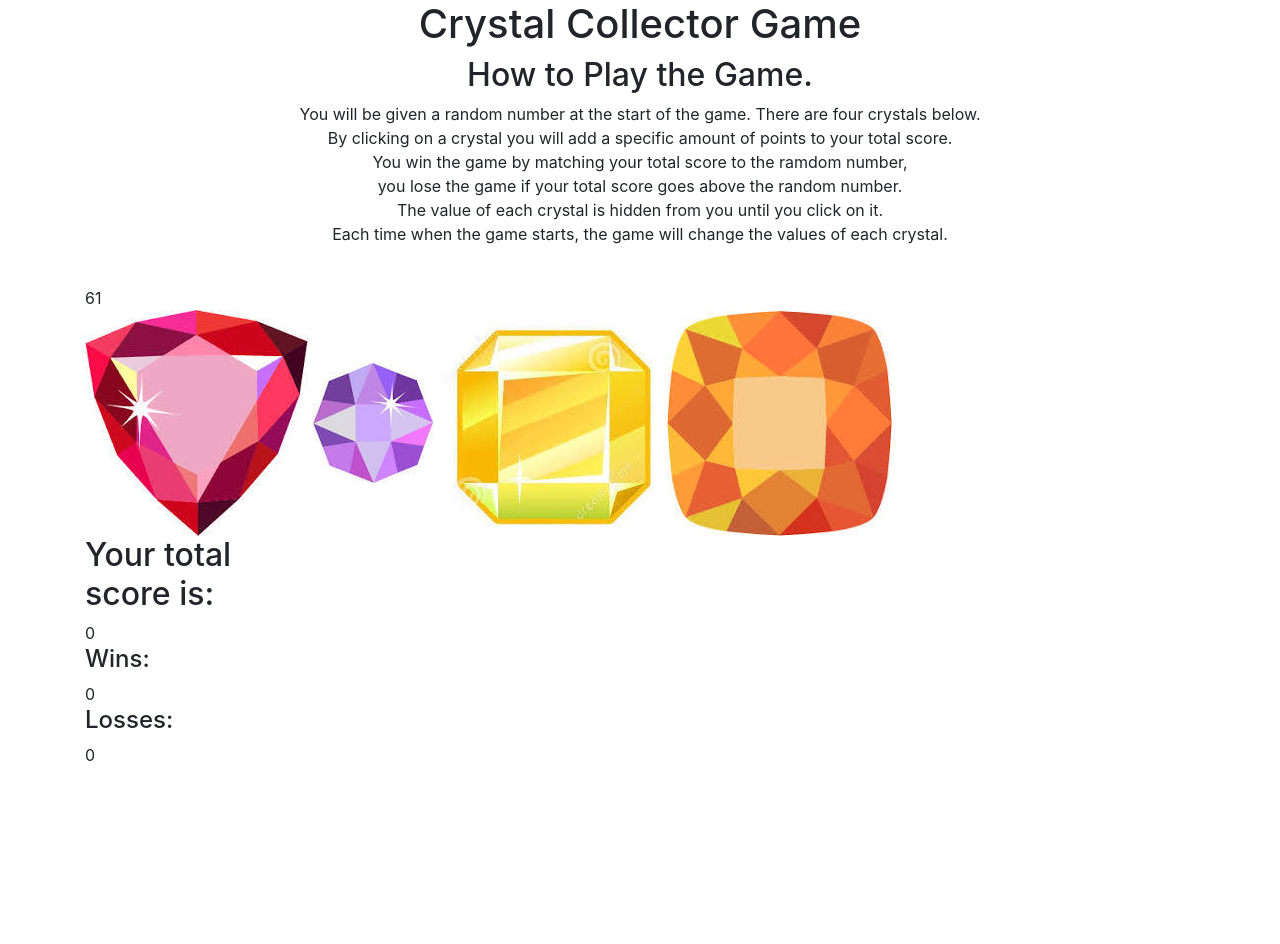
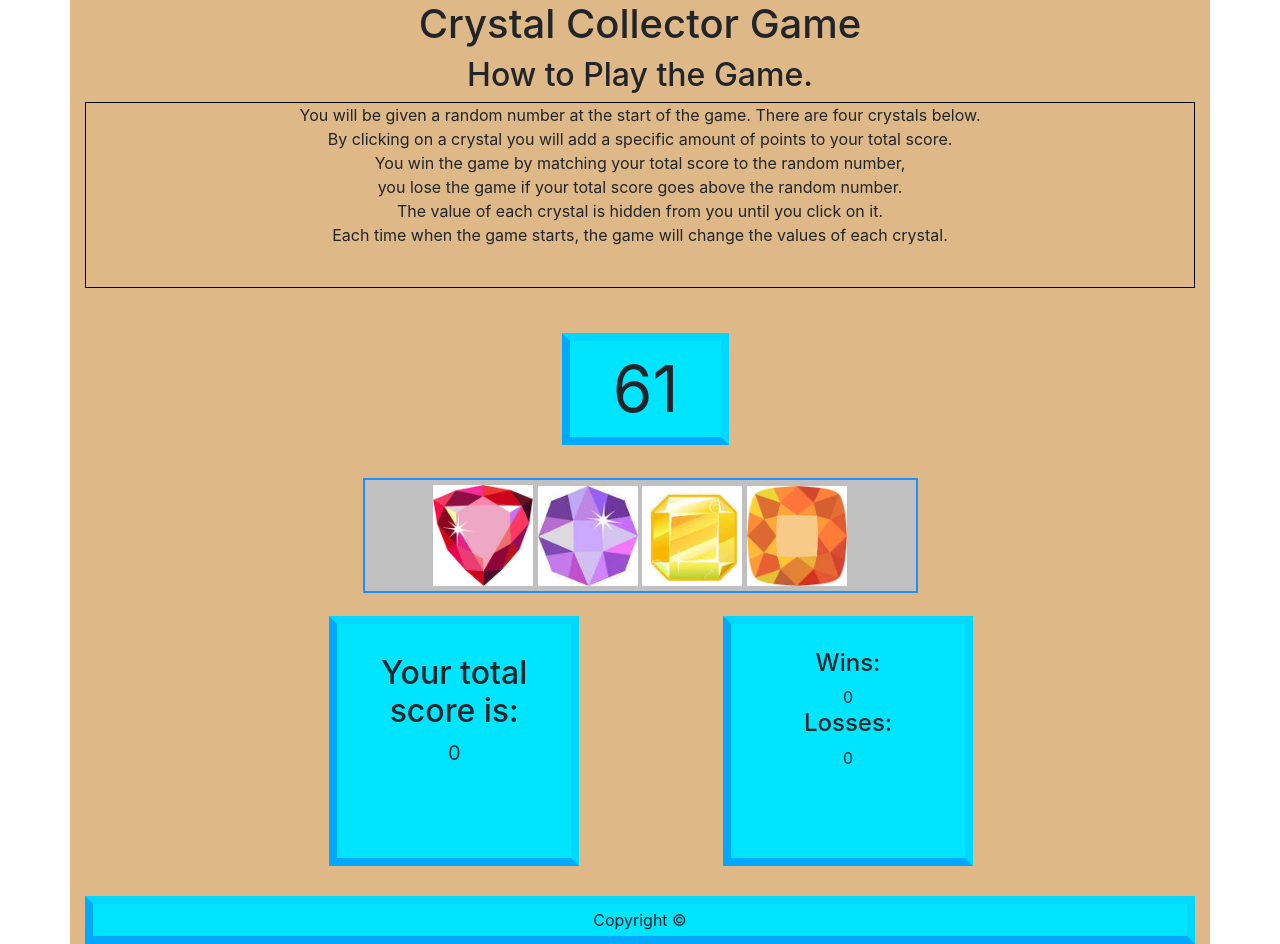
Before and after one commit to KATHERINERSL/unit-4-game, a plain HTML site: page index.html in a window 1280 px wide. Before the commit the page ends 800 px from the top, so only its background shows below. Drawn offline with nearby package versions, Linux system fonts and the light colour scheme; files that its build step writes are made by us from their sources.

Commit message:
added some backround color and border padding for sticky footer.

```diff
--- a/assets/css/style.css
+++ b/assets/css/style.css
@@ -1,3 +1,8 @@
+.container {
+    background-color: burlywood;
+}
+
+
 .instructions {
     width: 75%;
     margin: 4% 0 0 11%;
@@ -5,6 +10,10 @@
     padding-right: 10px;
     background-color: silver;
     border: 2px solid dodgerblue;
+}
+#p1 {
+    border: 1px solid black;
+
 }
 .random-number {
     width: 15%;
@@ -83,11 +92,13 @@
     margin-right: 20%;
     padding: 25px 0 12px 0;
 }
-.footer {
-    width: 26%;
+.sticky-footer {
+    width: 100%;
+    position: relative;
+    clear: both;
     padding-top: 4px;
     padding-bottom: 4px;
-    margin: 33% 0 0 36%;
+    margin-top: 30px;
     text-align: center;
     background-color: #00E5FF;
     border: 8px solid;
--- a/index.html
+++ b/index.html
@@ -5,8 +5,8 @@
     <meta charset="UTF-8">
     <meta name="viewport" content="width=device-width, initial-scale=1.0">
     <!--styles-->
-    <link rel="stylesheet" type="style.css" href="../Assets/reset.css">
-    <link rel="stylesheet" type="style/css" href="assets/css/style.css">
+    <link rel="stylesheet" type="text.css" href="../Assets/reset.css">
+    <link rel="stylesheet" type="text/css" href="assets/css/style.css">
     <link rel="stylesheet" href="https://stackpath.bootstrapcdn.com/bootstrap/4.3.1/css/bootstrap.min.css">
     <!--script-->
     <script src="https://ajax.googleapis.com/ajax/libs/jquery/3.2.1/jquery.min.js"></script>
@@ -21,14 +21,16 @@
                 <h2 style="text-align: center;">How to Play the Game.</h2>
             </div>
         </div>
+
         <div id="instructions">
             <div class="row">
                 <div class="col-sm-12">
+                    <div id="p1">
                     <p style="text-align: center;">You will be given a random number at the start of the game. There are
                         four crystals below. <br> By
                         clicking on a crystal you will add a specific amount of points to your total score.<br> You win
                         the game by
-                        matching your total score to the ramdom number,<br> you lose the game if your total score goes
+                        matching your total score to the random number,<br> you lose the game if your total score goes
                         above the random number. <br>
                         The value of each crystal is hidden from you until you click on it.<br> Each time when the game
                         starts, the game will change the values of each crystal.</p>
@@ -36,6 +38,9 @@
                 </div>
             </div>
         </div>
+        </div>
+
+
         <div class="row">
             <div class="col-sm-12">
                 <div class="random-number" id="randNum"></div>
@@ -47,12 +52,16 @@
                 </div>
             </div>
         </div>
+
+
         <div class="row">
             <div class="col-sm-12">
                 <div class="total-score">
                     <h2>Your total<br> score is: </h2>
                     <div id="totScore">0</div>
                 </div>
+
+
                 <div class="wins-loses">
                     <h4>Wins:</h4>
                     <div id="wins">0</div>
@@ -61,6 +70,11 @@
                 </div>
             </div>
         </div>
+        <div class="row">
+            <div class="col-sm-12">
+                <div class="sticky-footer">Copyright &copy</div>
+            </div>
+        </div>
     </div>
     <script src="assets/javascript/game.js"></script>
 </body>
```
